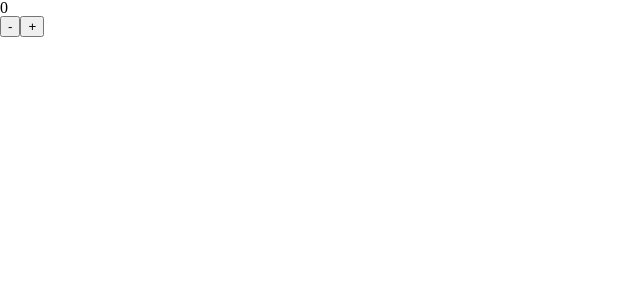
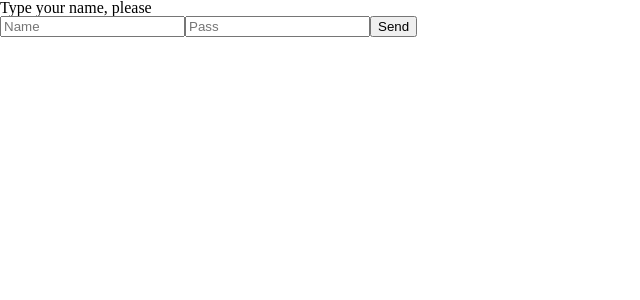
Before and after one commit to freshcodeAlice/pfm-2023-react-welcome, a React (Create React App) app: page / in a window 1280 px wide. Shown: the top 300 px of the page, without its empty margins (0-640 px from the left). Built offline with nearby package versions, Linux system fonts and the light colour scheme.

Commit message:
Controlled components

```diff
--- a/src/App.js
+++ b/src/App.js
@@ -6,6 +6,7 @@ import Tree from './components/Tree';
 import Timer from './components/Timer';
 import Scene from './components/Scene';
 import Counter from './components/Counter';
+import UserForm from './components/UserForm';
 import './reset.css';
 
 class App extends React.Component { // Parent component (батьківська компонента)
@@ -27,7 +28,7 @@ class App extends React.Component { // Parent component (батьківська
           <section>
             {/* <button onClick={this.changeRender}>Change render</button>
             <p>Timer is {this.state.render ? 'render' : 'off render'}</p> */}
-           <Counter />
+           <UserForm />
           </section>
 
         )
--- /dev/null
+++ b/src/components/UserForm/index.js
@@ -0,0 +1,79 @@
+import React, { Component } from 'react';
+
+class UserForm extends Component {
+    constructor(props) {
+        super(props);
+        this.state = {
+            username: '',
+            userpass: ''
+        }
+    }
+
+
+    clickHandler = (event) => {
+        event.preventDefault();
+        console.log(this.state);
+    }
+
+    // changeHandler = (event) => {
+    //     this.setState({
+    //         nameInput: event.target.value
+    //     })
+    // }
+
+    // passInput = (event) => {
+    //     this.setState({
+    //         passInput: event.target.value
+    //     })
+    // }
+
+
+    generalChangeHandler = ({target: {name, value}}) => {
+
+        // const name = event.target.name;
+        // const value = event.target.value;
+        this.setState({
+            [name]: value
+        })
+    }
+
+    render() {
+        return (
+            <form onSubmit={this.clickHandler}>
+                <h2>Type your name, please</h2>
+                <input type="text"
+                    value={this.state.username}
+                    onChange={this.generalChangeHandler}
+                    placeholder="Name"
+                    name="username"/>
+                <input type="password"
+                    value={this.state.userpass}
+                    onChange={this.generalChangeHandler}
+                    placeholder="Pass"
+                    name="userpass"/>
+                <button>Send</button>
+            </form>
+        );
+    }
+}
+
+export default UserForm;
+
+/*
+input в нормі має свій власний стан (і є некерованим компонентом)
+
+Для того, щоби керувати даними, спростити валідацію і подальшу обробку даних форми після відправки
+маємо зробити елементи форми контрольованими компонентами
+
+React має перехопити на себе керування цими елементами
+
+Принцип керованого компонента складається з 2 частин:
+
+1. Елемент форми більше не має власного value. Він має його отримувати зі стану компоненти
+
+2. При зміні інпута має ставатися зміна стану компоненти
+
+Для зменшення кількості коду можемо робити один загальний обробник подій onChange на інпутах.
+Для цього інпути мають name, який співпадає з ключем стейту
+
+*/
```
